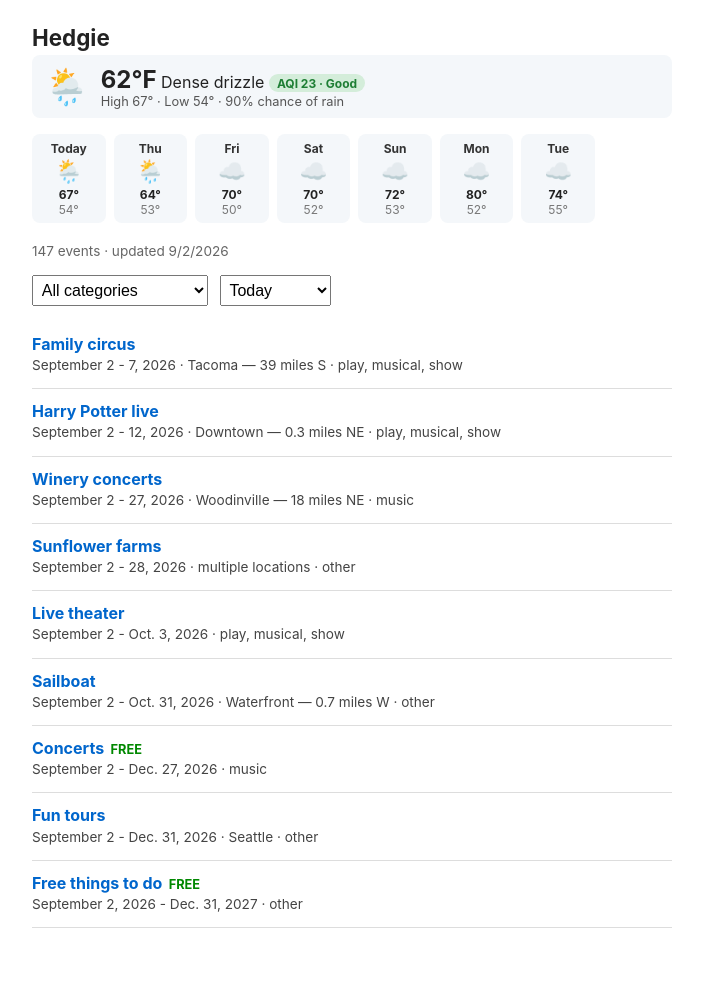
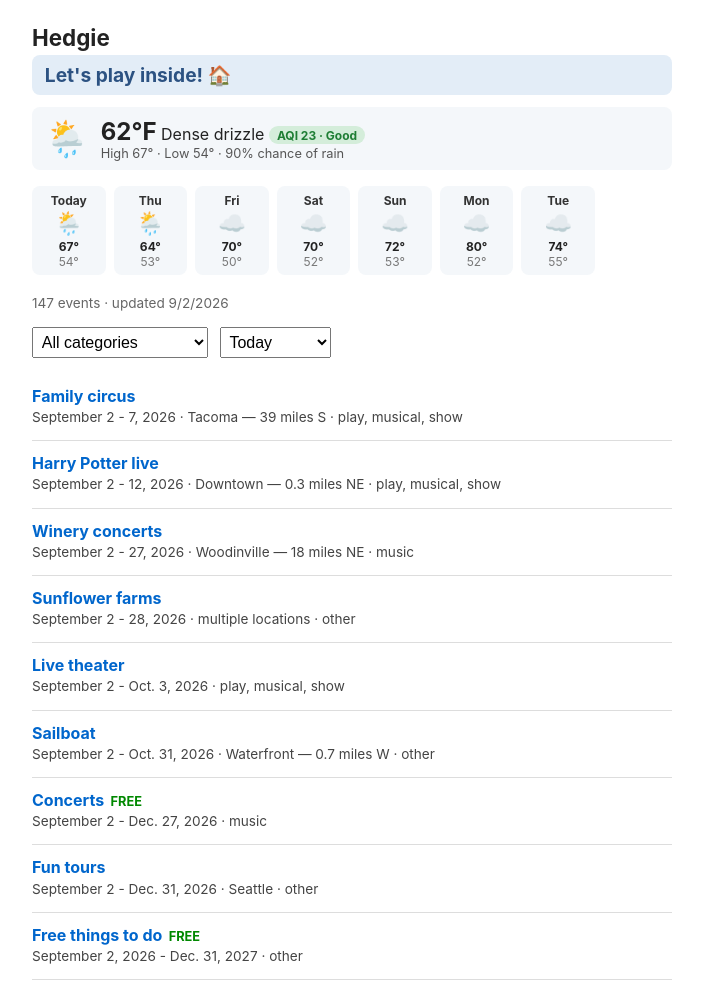
Before and after one commit to anthonyemg/hedgie, a website: page src/index.html in a window 1280 px wide. Shown: the whole page, without its empty margins (288-991 px from the left). Before the commit the page ends 944 px from the top, so only its background shows below. Drawn offline with Linux system fonts and the light colour scheme; files whose address does not match are found by name.

Commit message:
Add playful mood label: "Outdoor play day" vs "Let's play inside"
Derived from today's already-loaded weather data (rainy/snowy icon or a
high below 55°F triggers the indoor message), no new backend fields.

Co-Authored-By: Claude Sonnet 5 <noreply@anthropic.com>
Claude-Session: https://claude.ai/code/session_01Hg9FgfVPGHd3m9MhwRwvEV

```diff
--- a/src/index.html
+++ b/src/index.html
@@ -129,10 +129,30 @@
   #forecast .day .lo {
     color: #777;
   }
+  #mood-label {
+    display: none;
+    font-size: 1.2rem;
+    font-weight: bold;
+    padding: 0.5rem 0.8rem;
+    border-radius: 0.5rem;
+    margin-bottom: 0.75rem;
+  }
+  #mood-label.loaded {
+    display: block;
+  }
+  #mood-label.outdoor {
+    background: #fff3cd;
+    color: #7a5c00;
+  }
+  #mood-label.indoor {
+    background: #e3edf7;
+    color: #2c5282;
+  }
 </style>
 </head>
 <body>
   <h1>Hedgie</h1>
+  <div id="mood-label"></div>
   <div id="weather">
     <span class="icon"></span>
     <div>
@@ -272,6 +292,14 @@ async function loadWeather() {
       `${today.precipitation_probability_max}% chance of rain`;
     weatherEl.classList.add('loaded');
 
+    const RAINY_ICONS = ['🌧️', '🌦️', '🌨️', '⛈️'];
+    const TOO_COLD_F = 55;
+    const isOutdoorWeather = !RAINY_ICONS.includes(today.icon) && today.high_f >= TOO_COLD_F;
+
+    const moodEl = document.getElementById('mood-label');
+    moodEl.textContent = isOutdoorWeather ? 'Outdoor play day! ☀️' : "Let's play inside! 🏠";
+    moodEl.classList.add('loaded', isOutdoorWeather ? 'outdoor' : 'indoor');
+
     const forecastEl = document.getElementById('forecast');
     forecastEl.innerHTML = '';
     data.items.forEach((day, i) => {
```
